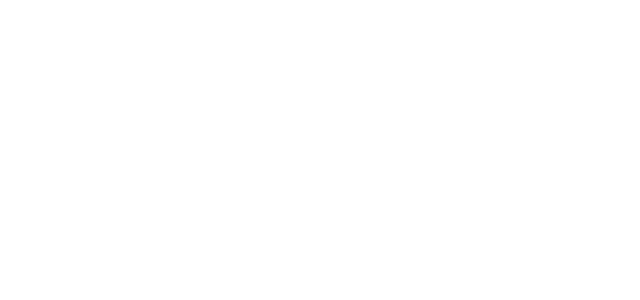
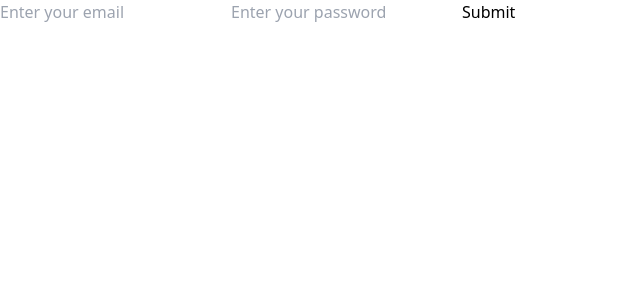
Before and after one commit to otunaboEmmanuel/Inventory-System, a React (Vite) app in the folder Client/: page /login in a window 1280 px wide. Before the commit this address had no page. Shown: the top 300 px of the page, without its empty margins (0-640 px from the left). Built offline with nearby package versions, Linux system fonts and the light colour scheme.

Commit message:
added login page

```diff
--- a/Client/src/App.jsx
+++ b/Client/src/App.jsx
@@ -5,6 +5,7 @@
 import Sales from "./pages/Sales"
 import Products from "./pages/Products"
 import Reports from "./pages/SalesReport"
+import Login from "./pages/Login"
 
 function App() {
 
@@ -18,6 +19,7 @@
           <Route path='/sales' element={<Sales />} />
           <Route path='/products' element={<Products />} />
           <Route path='/reports' element={<Reports />} />
+          <Route path="/login" element={<Login />} />
         </Routes>
       </Router>
     </>
--- /dev/null
+++ b/Client/src/pages/Login.jsx
@@ -0,0 +1,51 @@
+import React, { useState } from 'react';
+
+const Login = () => {
+    const [email, setEmail] = useState('');
+    const [password, setPassword] = useState('');
+
+    const handleSubmit = async (e) => {
+        e.preventDefault();
+
+        try {
+            const res = await fetch("http://localhost:9001/project/login", {
+                method: 'POST',
+                headers: {
+                    'Content-Type': 'application/json',
+                },
+                body: JSON.stringify({ email, password }),
+            });
+
+            if (res.ok) {
+                const data = await res.json();
+                console.log(data);
+            } else {
+                console.error('Login failed:', res.statusText);
+            }
+        } catch (error) {
+            console.error("API link not working", error);
+        }
+    }
+
+    return (
+        <form onSubmit={handleSubmit}>
+            <input
+                type="email"
+                placeholder="Enter your email"
+                value={email}
+                onChange={(event) => setEmail(event.target.value)}
+                required
+            />
+            <input
+                type="password"
+                placeholder="Enter your password"
+                value={password}
+                onChange={(e) => setPassword(e.target.value)}
+                required
+            />
+            <button type='submit'>Submit</button>
+        </form>
+    );
+}
+
+export default Login;
```
